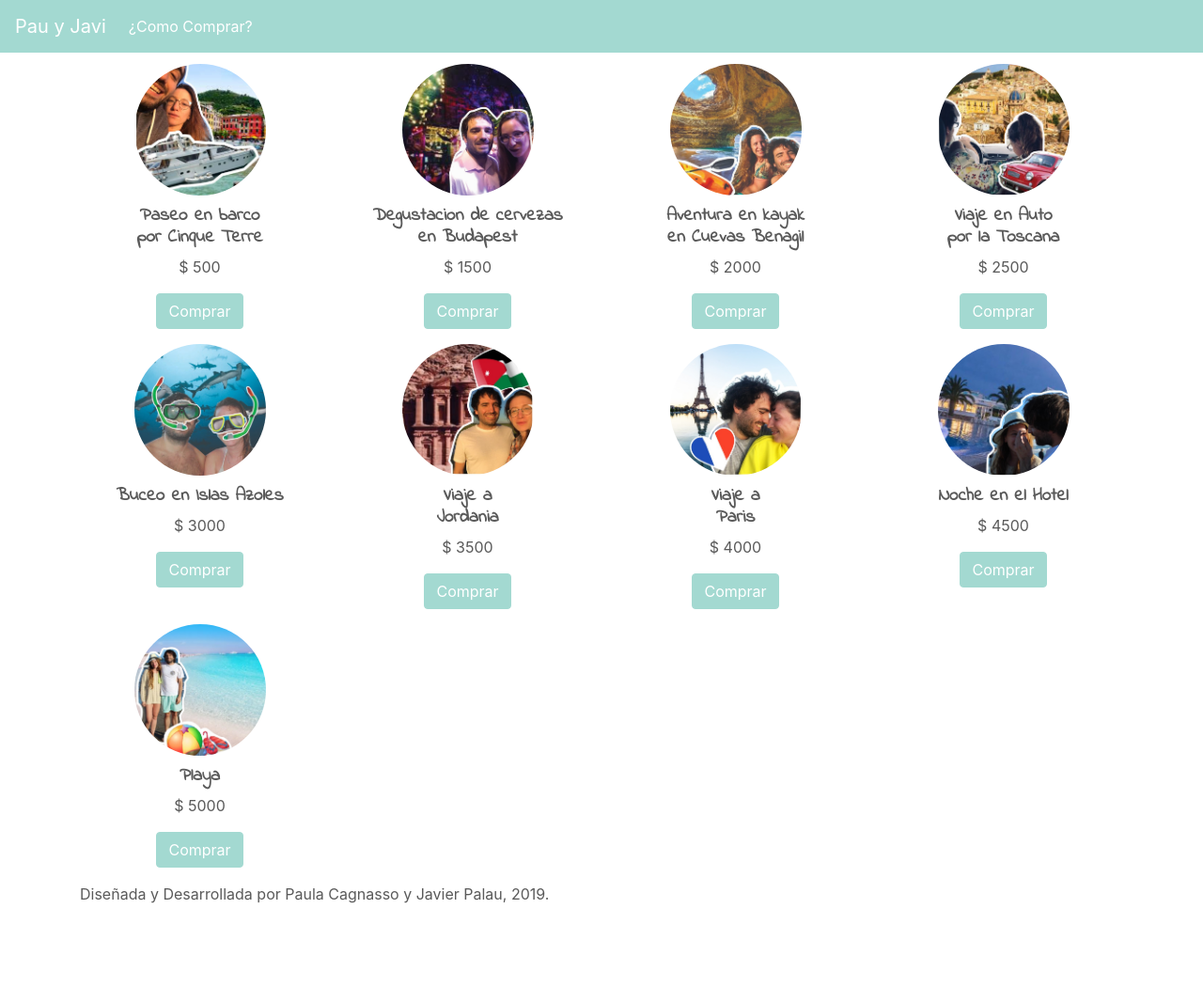
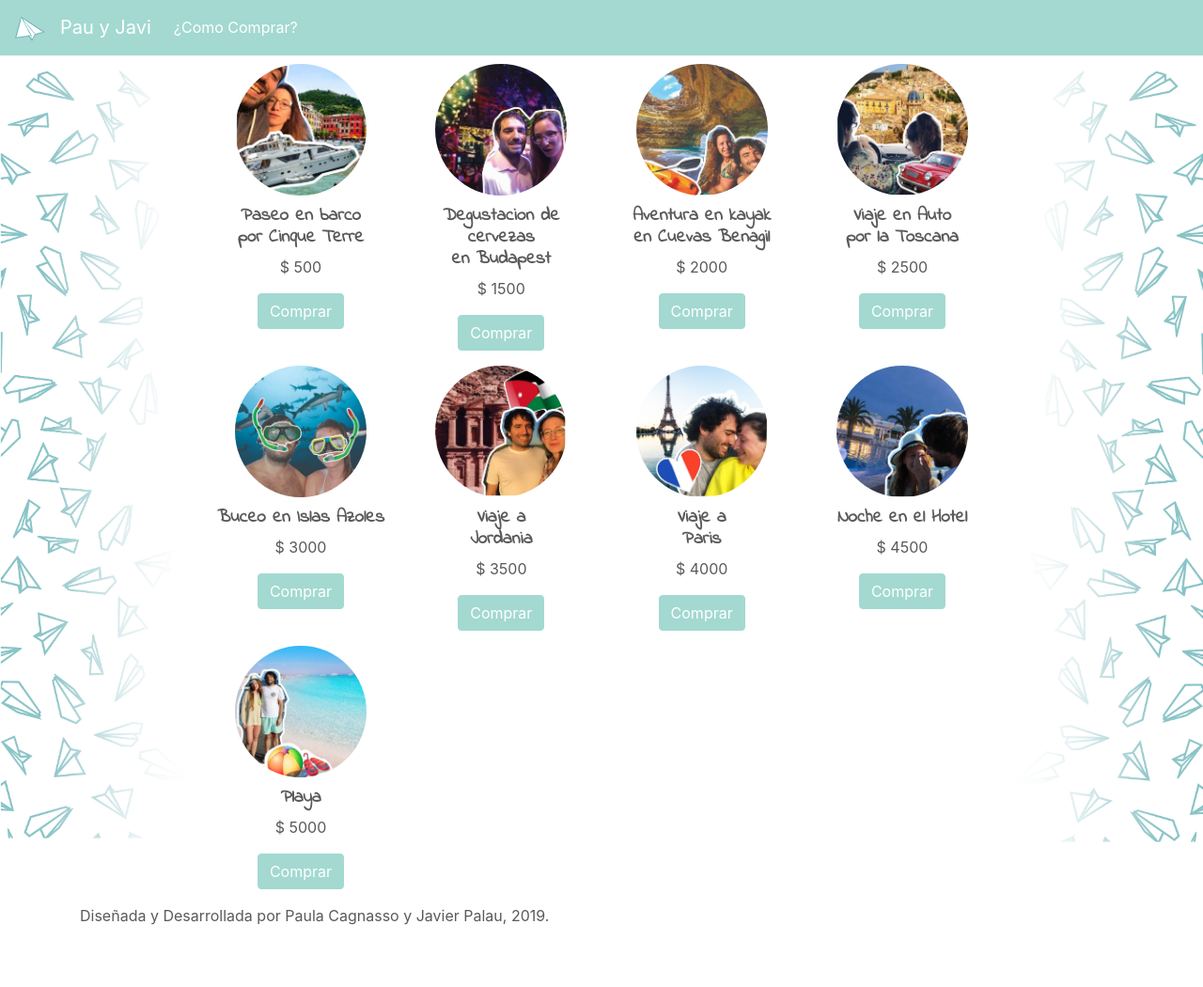
Before and after one commit to jpalauposse/casamiento, a PHP site: page / in a window 1280 px wide. Shown: the whole page at 94% size. Before the commit the page ends 961 px from the top, so only its background shows below. Run offline with PHP 8.4, Linux system fonts and the light colour scheme; some libraries are stand-ins or nearby versions.

Commit message:
se mejora el diseño del index

```diff
--- a/css/styles.css
+++ b/css/styles.css
@@ -6,7 +6,25 @@ body {
   padding-top: 3rem;
   padding-bottom: 3rem;
   color: #5a5a5a;
-}
+  width: 100%;
+  height: 100%;
+  }
+  .marketing{
+    width: 100%;
+    height: 100%;
+    margin-left: 0;
+    margin-right: 0;
+  }
+  #izq{
+    background-image: url("../fotos/izq.jpg");
+    background-size: contain;
+    background-repeat: no-repeat;
+  }
+  #der{
+    background-image: url("../fotos/der.jpg");
+    background-size: contain;
+    background-repeat: no-repeat;
+  }
 h2 {
   font-size: 1.2rem;
   font-weight: bold;
--- a/head.php
+++ b/head.php
@@ -6,6 +6,7 @@
   <meta name="keywords" content="regalos, lista de regalos, casamiento, viajes, novios">
 
   <title>Pau y Javi</title>
+  <link rel="icon" type="image/png" href="fotos/ICON.png" />
   <!-- Bootstrap CSS -->
   <link rel="stylesheet" href="https://stackpath.bootstrapcdn.com/bootstrap/4.3.1/css/bootstrap.min.css" integrity="sha384-ggOyR0iXCbMQv3Xipma34MD+dH/1fQ784/j6cY/iJTQUOhcWr7x9JvoRxT2MZw1T" crossorigin="anonymous">
   <style>
@@ -28,7 +29,6 @@
   <link rel="stylesheet" href="https://use.fontawesome.com/releases/v5.2.0/css/all.css" integrity="sha384-hWVjflwFxL6sNzntih27bfxkr27PmbbK/iSvJ+a4+0owXq79v+lsFkW54bOGbiDQ" crossorigin="anonymous">
   <!-- Custom styles for this template -->
   <link href="css/styles.css" rel="stylesheet">
-  <link rel="icon" type="image/png" href="fotos/ICON.png" />
    <!-- Global site tag (gtag.js) - Google Analytics -->
   <script async src="https://www.googletagmanager.com/gtag/js?id=UA-141660422-2"></script>
   <script>
--- a/header.php
+++ b/header.php
@@ -1,12 +1,17 @@
 <header class="cabeza">
   <nav class="navbar navbar-expand-md navbar-dark fixed-top barra">
-    <a class="navbar-brand" href="index.php">Pau y Javi</a>
+    <a class="navbar-brand" href="index.php">
+<img src="fotos/ICON.png" width="32" height="32" alt="Logo sitio">
+</a>
     <button class="navbar-toggler" type="button" data-toggle="collapse" data-target="#navbarSupportedContent" aria-controls="navbarSupportedContent" aria-expanded="false" aria-label="Toggle navigation">
     <span class="navbar-toggler-icon"></span>
   </button>
 
     <div class="collapse navbar-collapse" id="navbarSupportedContent">
       <ul class="navbar-nav mr-auto">
+        <li class="nav-item active">
+          <a class="navbar-brand" href="index.php">Pau y Javi</a>
+        </li>
         <li class="nav-item active">
           <a class="nav-link" href="pf.php">¿Como Comprar?<span class="sr-only">(current)</span></a>
         </li>
--- a/index.php
+++ b/index.php
@@ -3,10 +3,16 @@
   <?php include 'head.php' ?>
 <body>
   <?php include 'header.php'?>
-  <main role="main">
-    <div class="container marketing" id="marketing">
-    </div>
-  </main>
+  <div class="container-fluid marketing" id="">
+      <div class="row">
+        <div class="col-xl-2" id="izq">
+        </div>
+        <div class="col-xl-8" id="marketing">
+        </div>
+        <div class="col-xl-2" id="der">
+        </div>
+      </div>
+  </div>
   <?php include 'footer.php'?>
   <script>
     localStorage.setItem("comprado", "[]")
```
Lines whose indentation alone changed are shown as unchanged.
